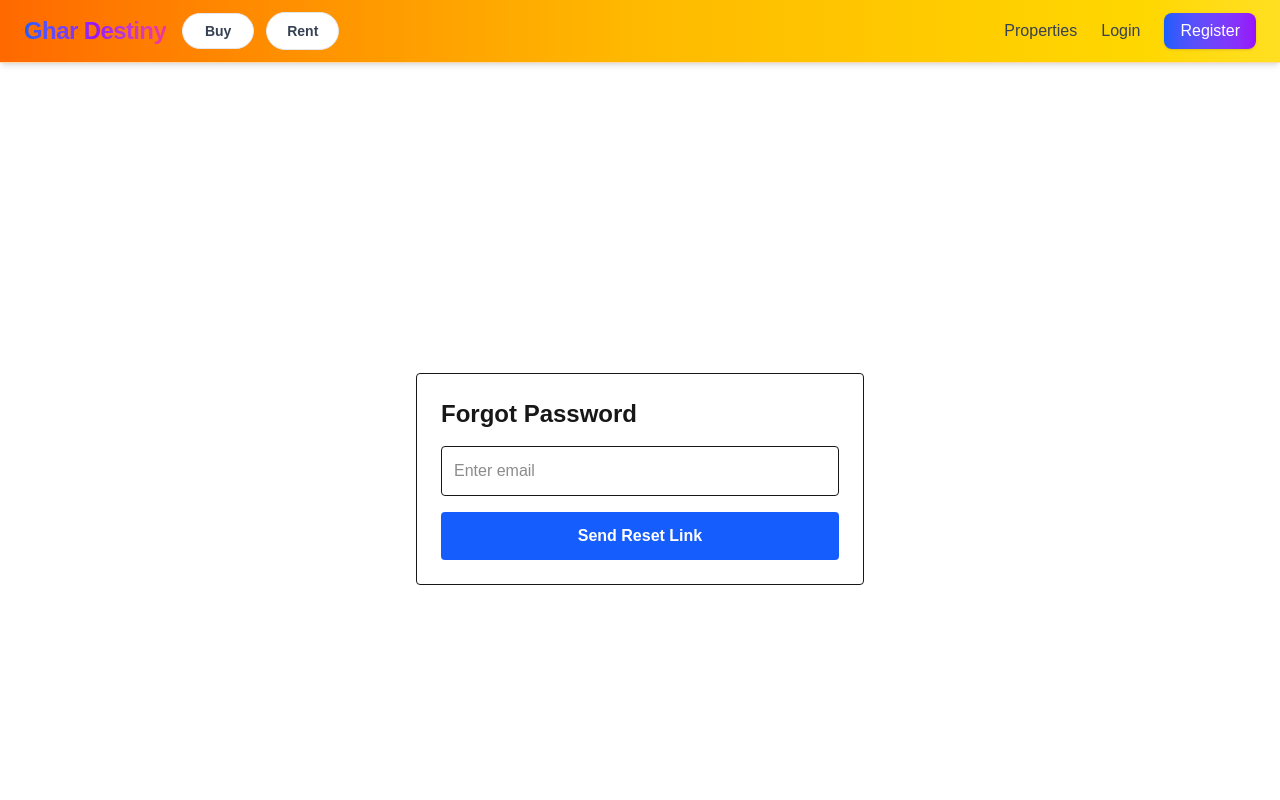
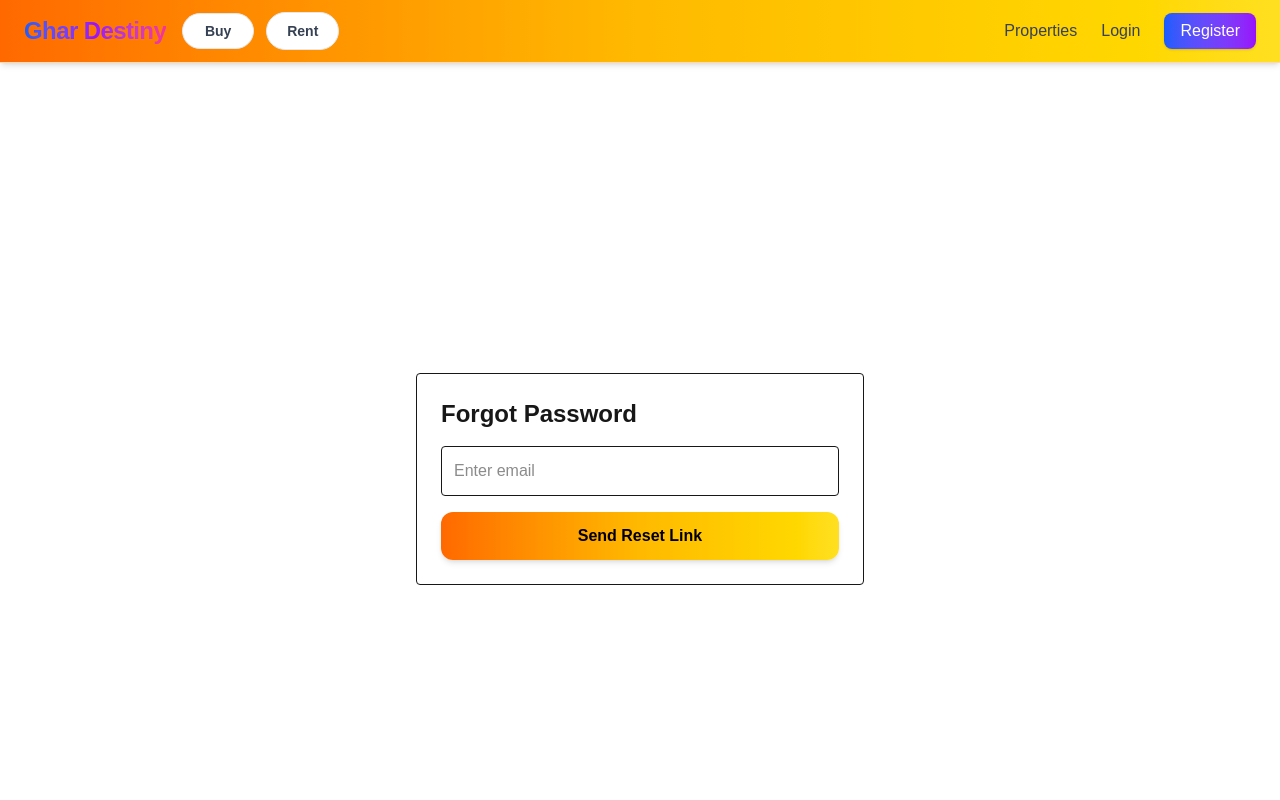
Before and after one commit to quickhome7070-create/quickhome, a Next.js app in the folder frontend/: page /forgot-password in a window 1280 px wide. Shown: the top 800 px of the page. Built offline with nearby package versions, Linux system fonts and the light colour scheme; no server answers.

Commit message:
button color changed

```diff
--- a/frontend/src/app/forgot-password/page.tsx
+++ b/frontend/src/app/forgot-password/page.tsx
@@ -57,10 +57,10 @@ const [sent, setSent] = useState(false)
      <button
   onClick={handleSubmit}
   disabled={loading || sent}
-  className={`w-full mt-4 py-3 rounded font-semibold transition ${
+  className={`w-full mt-4 py-3 rounded-xl font-semibold transition-all duration-300 shadow-md hover:shadow-xl ${
     sent
       ? "bg-green-600 text-white cursor-not-allowed"
-      : "bg-blue-600 hover:bg-blue-700 text-white"
+      : "bg-gradient-to-r from-orange-500 via-amber-400 to-yellow-300 hover:from-orange-600 hover:via-amber-500 hover:to-yellow-400 text-black hover:scale-[1.02]"
   }`}
 >
   {loading
--- a/frontend/src/app/login/page.tsx
+++ b/frontend/src/app/login/page.tsx
@@ -216,7 +216,7 @@ export default function LoginPage() {
        <button
   onClick={handleLogin}
   disabled={loading}
-          className="w-full mt-5 bg-gradient-to-r from-blue-600 to-indigo-600 text-white py-3 rounded-xl font-semibold shadow-md hover:scale-[1.02] transition disabled:opacity-70"
+  className="w-full mt-5 bg-gradient-to-r from-orange-500 via-amber-400 to-yellow-300 hover:from-orange-600 hover:via-amber-500 hover:to-yellow-400 text-black py-3 rounded-xl font-semibold shadow-md hover:shadow-xl hover:scale-[1.02] transition-all duration-300 disabled:opacity-70"
 >
   {loading ? "Logging in..." : "Login"}
 </button>
--- a/frontend/src/app/register/page.tsx
+++ b/frontend/src/app/register/page.tsx
@@ -268,7 +268,7 @@ const validateForm = () => {
       <button
   onClick={handleRegister}
   disabled={loading}
-          className="w-full mt-5 bg-gradient-to-r from-green-600 to-emerald-600 text-white py-3 rounded-xl font-semibold shadow-md hover:shadow-lg hover:scale-[1.02] transition disabled:opacity-70"
+  className="w-full mt-5 bg-gradient-to-r from-orange-500 via-amber-400 to-yellow-300 hover:from-orange-600 hover:via-amber-500 hover:to-yellow-400 text-black py-3 rounded-xl font-semibold shadow-md hover:shadow-xl hover:scale-[1.02] transition-all duration-300 disabled:opacity-70"
 >
   {loading ? "Creating account..." : "Register"}
 </button>
```
Lines whose indentation alone changed are shown as unchanged.
